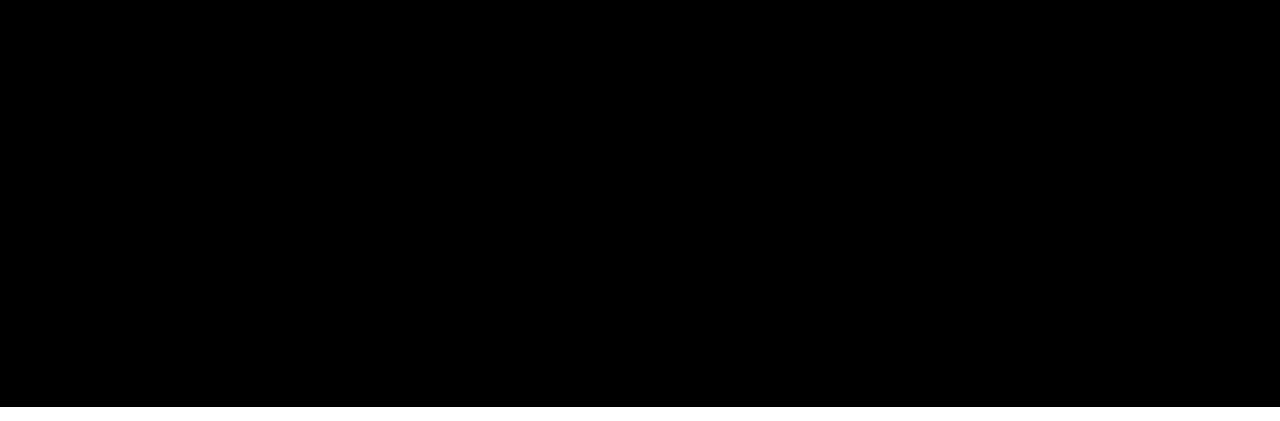
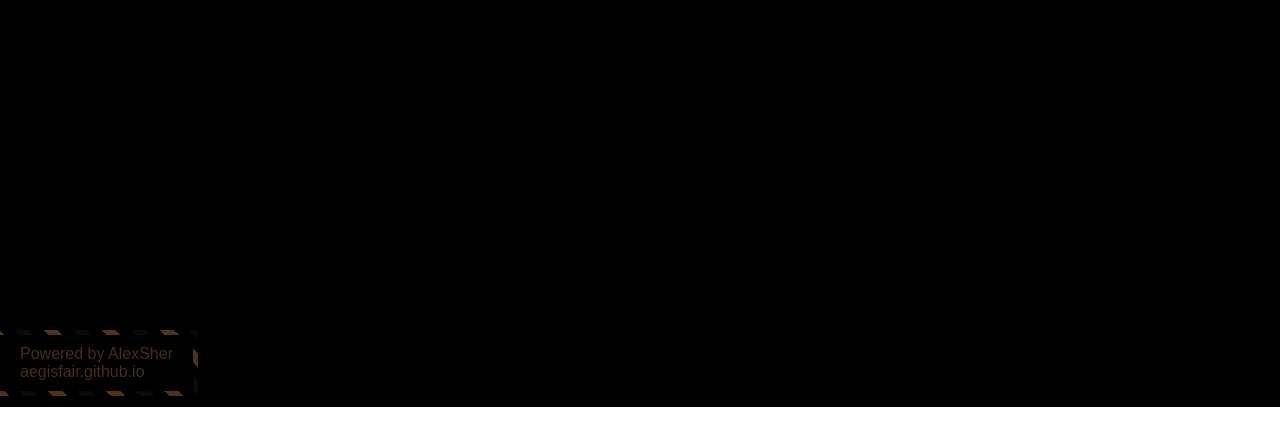
Before and after one commit to AegisFair/AegisFair.github.io, a website: page myProjects/MyCompany/index.html in a window 1280 px wide. Shown: the part 379-800 px from the top of the page. Drawn offline with nearby package versions, Linux system fonts and the light colour scheme.

Commit message:
added copyrights for my Projects

```diff
--- a/myProjects/MyCompany/index.html
+++ b/myProjects/MyCompany/index.html
@@ -6,6 +6,7 @@
 	<title>MyCompany</title>
 	<link rel="stylesheet" href="style.css">
 	<link href="https://fonts.googleapis.com/css?family=Open+Sans" rel="stylesheet">
+	<link rel="stylesheet" href="/src/css/copyrights.css">
 </head>
 <body>
 	<header>
@@ -182,5 +183,12 @@
 		</div>
 	</footer>
 	<script src="script.js"></script>
+
+	<a class="copyrights_link" href="/">
+		<div class="copyrights">
+			Powered by AlexSher<br>
+				aegisfair.github.io
+		</div>
+	</a>
 </body>
 </html>
--- /dev/null
+++ b/src/sass/copyrights.sass
@@ -0,0 +1,17 @@
+.copyrights
+	position: fixed
+	z-index: 1000
+	font-family: Arial, "Helvetica Neue", Helvetica, sans-serif
+	left: 0
+	bottom: 25px
+	padding: 10px 20px
+	border: 5px solid transparent
+	border-left: none
+	color: rgba(255,172,69,.9)
+	border-image: 5 repeating-linear-gradient(45deg,#fcac45 ,#fcac45 10px, transparent 10px, transparent 20px,#222222 20px, #222222 30px,transparent 30px, transparent 40px)
+	opacity: .3
+	transition: opacity .5s ease
+.copyrights:hover
+	opacity: 1
+.copyrights_link
+	display: block
--- a/src/sass/main.sass
+++ b/src/sass/main.sass
@@ -3,6 +3,7 @@
 @import "libs"
 @import "animation"
 @import "svg_style"
+@import "copyrights"
 /****/
     /*Header*/
    /*Main-content*/
```
Also changed, not shown: myProjects/smitler/index.html (+7 -1 lines), src/css/copyrights.css (added), src/css/main.css.
